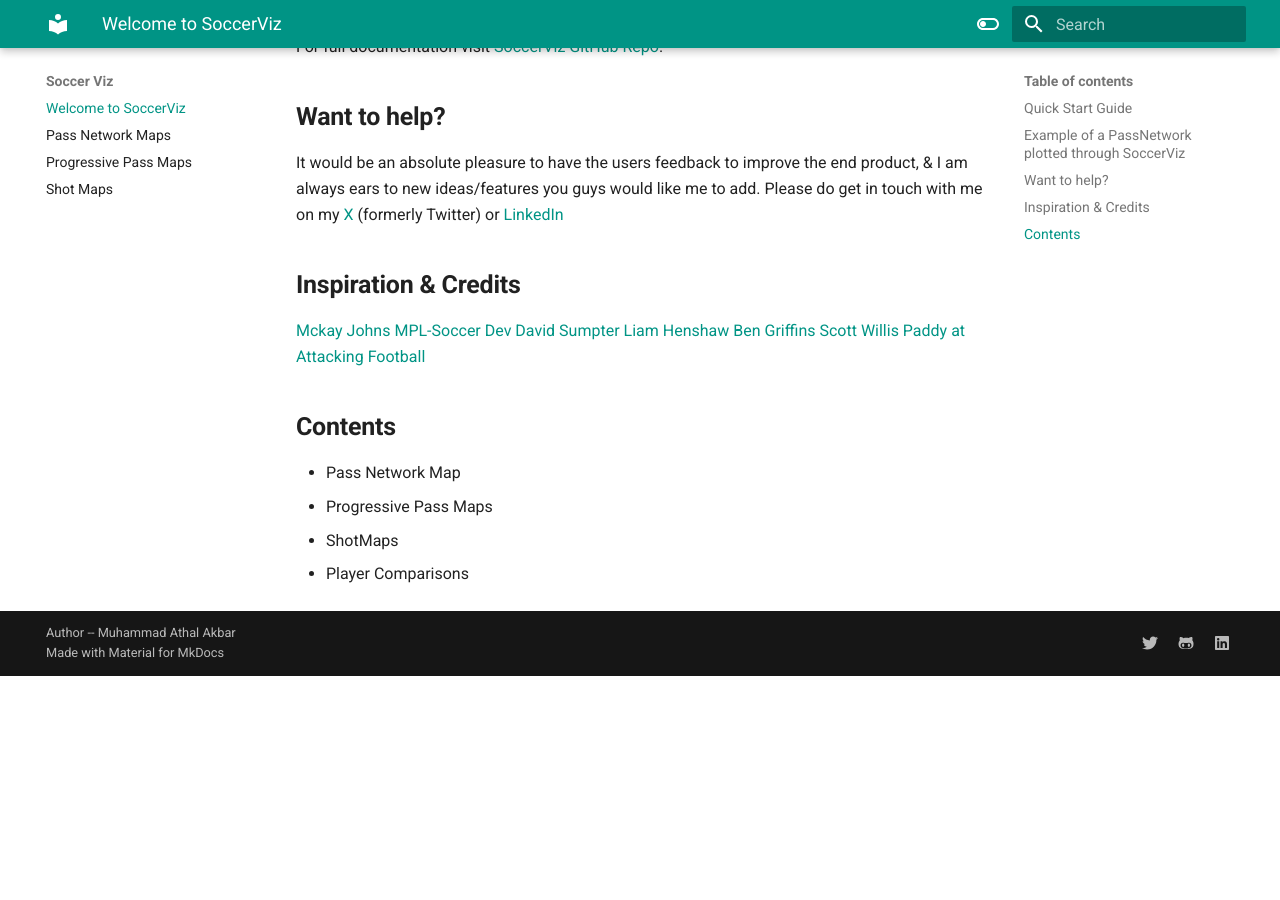
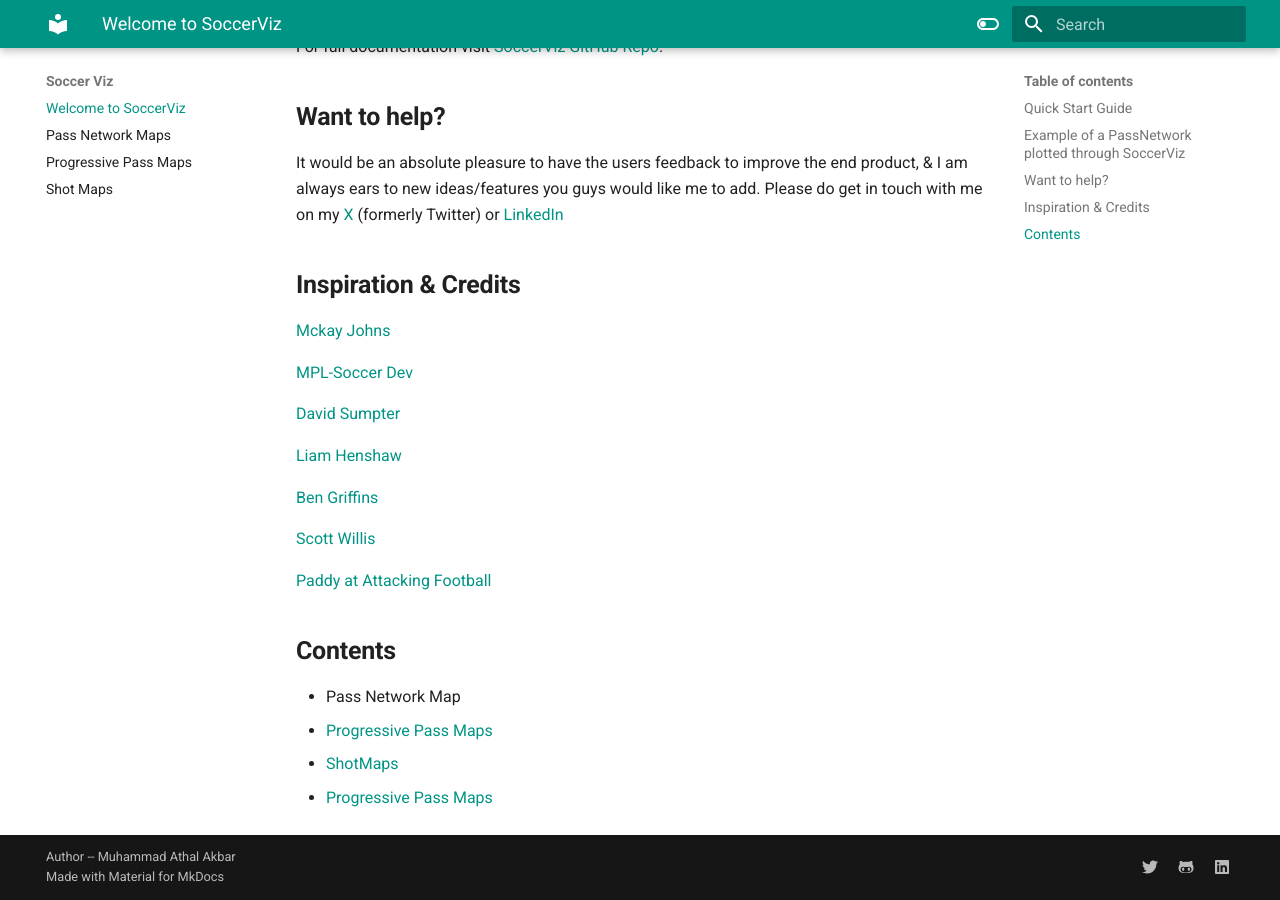
Before and after one commit to athalak13/SoccerViz-Library, an MkDocs documentation site: the page built from docs/index.md, in a window 1280 px wide and 900 px high, scrolled down 1289 px. Built offline with MkDocs 1.6.1 and Material for MkDocs 9.7.7, drawn with Linux system fonts in a browser that asks for light colours; before the commit the page ends 1965 px from its top, so only the background shows below that.

Commit message:
Updated Docs Final

```diff
--- a/docs/index.md
+++ b/docs/index.md
@@ -31,16 +31,22 @@ Please do get in touch with me on my [X](https:///www.x.com/athalakbar13) (forme
 ## **Inspiration & Credits**
 
 [Mckay Johns](https://x.com/mckayjohns)
+
 [MPL-Soccer Dev](https://x.com/mplsoccer_dev)
+
 [David Sumpter](https://x.com/Soccermatics)
+
 [Liam Henshaw](https://x.com/HenshawAnalysis)
+
 [Ben Griffins]()
+
 [Scott Willis](https://x.com/scottjwillis)
+
 [Paddy at Attacking Football](https://x.com/OddsOnFPL)
 
 ## **Contents**
 
 - Pass Network Map
-- Progressive Pass Maps
-- ShotMaps
-- Player Comparisons
+- [Progressive Pass Maps](https://athalak13.github.io/SoccerViz-Library/Pass%20Network%20Map/)
+- [ShotMaps](https://athalak13.github.io/SoccerViz-Library/Shot%20Map/)
+- [Progressive Pass Maps](https://athalak13.github.io/SoccerViz-Library/Progressive%20Pass%20Map/)
```
